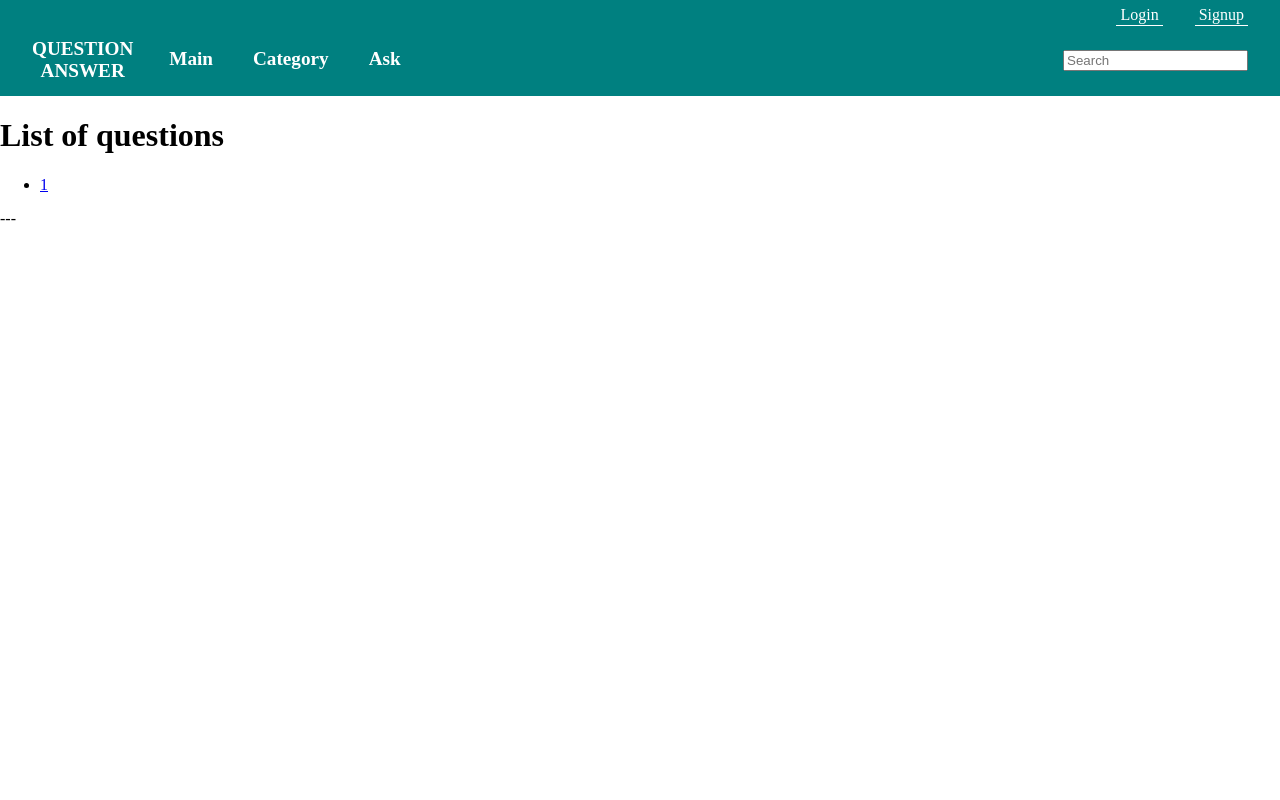
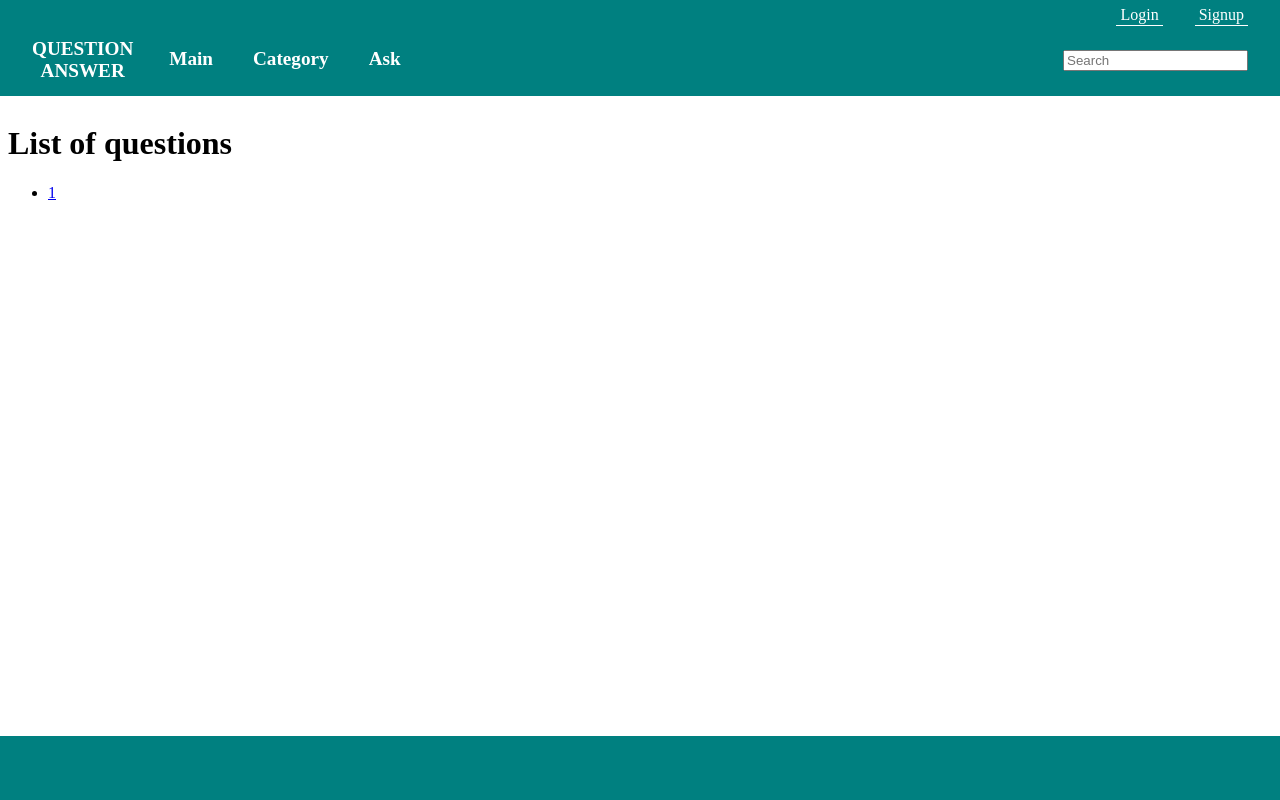
Before and after one commit to NickGitter/question-answer, a Django app: page / in a window 1280 px wide. Run offline with Django 3.2, Linux system fonts and the light colour scheme; data that the repository does not hold is empty.

Commit message:
++ fixed footer.

```diff
--- a/ask/templates/base_template.html
+++ b/ask/templates/base_template.html
@@ -59,11 +59,12 @@
         {% endblock %}
 
         {% block MAIN %}
-        <p>... text ...</p>
         {% endblock %}
 
         {% block FOOTER %}
-        <p>---</p>
+        <div class="FootWrapper">
+
+        </div>
         {% endblock %}
 
     </body>
--- a/css/main.css
+++ b/css/main.css
@@ -2,6 +2,10 @@
     *** Main css file for qa app. ***
     * ☹ ☺ ☻ ☰ ⁂ ✘ ☑ ☒ ✪ ☆ ★ ☕ § ¬ ° ± µ ∠ ⊥ ≈ ≅ ≠ √ ∑ ∫ ∞ *
 */
+
+html {
+    height: 100%;
+}
 
 html, body, div, p {
     margin: 0;
@@ -10,12 +14,21 @@ html, body, div, p {
 
 body {
     font-size: 16px;
+    display: flex;
+    flex-direction: column;
+    min-height: 100%;
+}
+
+main {
+    flex: 1;
+    padding: 0.5rem;
 }
 
 :root {
     --userPanelBgColor: teal;
     --userPanelTextColor: white;
 
+    --footerBgColor: teal;
 }
 
 .TopWrapper {
@@ -91,3 +104,12 @@ body {
     margin-left: auto;
     margin-right: 2rem;
 }
+
+
+
+.FootWrapper {
+    display: flex;
+    width: 100%;
+    min-height: 4rem;
+    background: var( --footerBgColor );
+}
```
